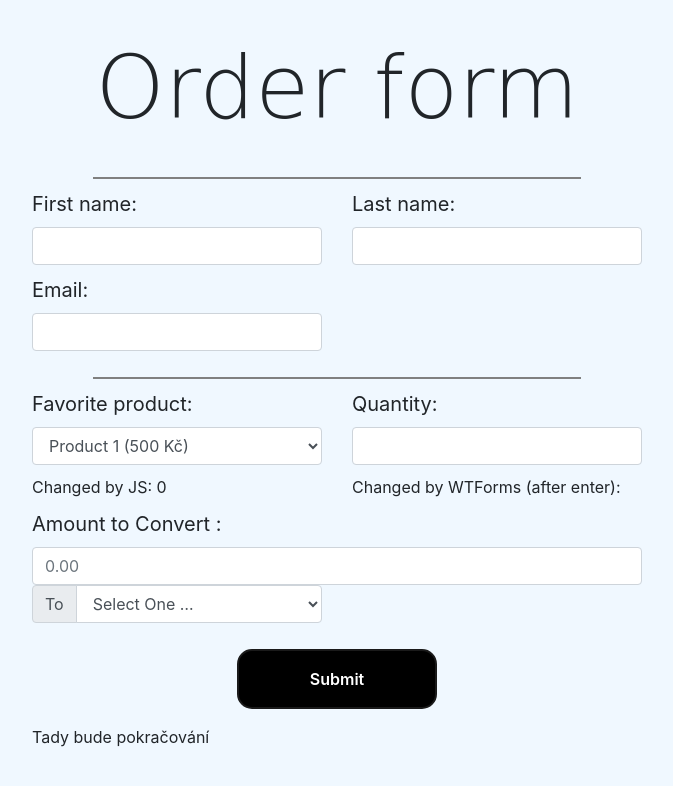
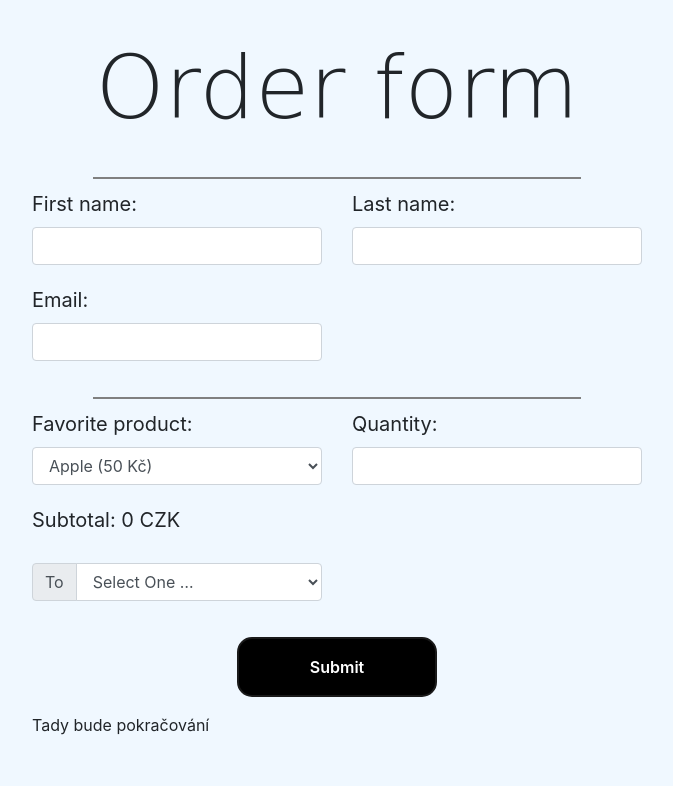
Before and after one commit to Disi77/flask_app_study, a Flask app: page / in a window 1280 px wide. Shown: the top 786 px of the page, without its empty margins (303-976 px from the left). Run offline with Flask 2, Linux system fonts and the light colour scheme; some libraries are stand-ins or nearby versions.

Commit message:
počítání průběžného součtu

```diff
--- a/app.py
+++ b/app.py
@@ -2,17 +2,29 @@ from flask import Flask, render_template
 from flask_wtf import FlaskForm
 from wtforms import StringField, SubmitField, SelectField, IntegerField
 from wtforms.validators import DataRequired, Length, Email, NumberRange
+import json
 
 
 app = Flask(__name__)
 app.secret_key = "lasjkflksdfjalskfj"
+
+PRODUCTS = [
+    {"id": "p1", "name": "Apple", "price": 50},
+    {"id": "p2", "name": "Pear", "price": 40},
+    {"id": "p3", "name": "Orange", "price": 30},
+    {"id": "p4", "name": "Tangerine", "price": 20},
+    {"id": "p5", "name": "Plum", "price": 10}
+]
 
 
 class OrderForm(FlaskForm):
     first_name = StringField("First name:", validators=[DataRequired(), Length(min=2, max=55)])
     last_name = StringField("Last name:", validators=[DataRequired(), Length(min=2, max=55)])
     email = StringField("Email:", validators=[DataRequired(), Email()])
-    product = SelectField("Favorite product:", choices=[('p1', 'Product 1 (500 Kč)'), ('p2', 'Product 2 (1.000 Kč)'), ('p3', 'Product 3 (1.500 Kč)')])
+
+    products_choices = [(item["id"], f'{item["name"]} ({item["price"]} Kč)') for item in PRODUCTS]
+
+    product = SelectField("Favorite product:", choices=products_choices)
     quantity = IntegerField("Quantity:", validators=[DataRequired(), NumberRange(min=1, max=20)])
     submit = SubmitField("Submit")
 
@@ -28,4 +40,4 @@ def home():
         # email = form.email.data
         # print(first_name, last_name, email)
 
-    return render_template("index.html", form=form)
+    return render_template("index.html", form=form, products=json.dumps(PRODUCTS))
--- a/static/css/style.css
+++ b/static/css/style.css
@@ -78,7 +78,7 @@ label {
 }
 
 .row {
-	padding-bottom: 10px;
+	padding-bottom: 20px;
 }
 
 .button-27 {
--- a/static/js/script.js
+++ b/static/js/script.js
@@ -1,14 +1,30 @@
-function setValue(from, to) {
-    var fromElement = document.getElementById(from);
-    var toElement = document.getElementById(to);
-    toElement.innerHTML = fromElement.value * 100;
+function calculatePrice() {
+    var quantity = document.getElementById("quantity");
+    var selectedProduct = document.getElementById("product");
+    var subtotal = document.getElementById("subtotal");
+    var calculation = document.getElementById("calculation");
+
+    var products = document.getElementById("products");
+    var productsList = JSON.parse(products.textContent)
+
+    for(var i = 0, size = productsList.length; i < size; i++) {
+        var item = productsList[i];
+        var q = quantity.value;
+        if (item["id"] == selectedProduct.value && q) {
+            var price = item["price"];
+            subtotal.innerHTML = price * q;
+            calculation.innerHTML = `(${price} CZK * ${q} pcs)`;
+            break;
+        }
+    }
 };
 
 var quantity = document.getElementById("quantity");
 quantity.onchange = function () {
-    setValue("quantity", "result");
+    calculatePrice();
 };
 
-window.onload = function () {
-    setValue("quantity", "result");
+var selectedProduct = document.getElementById("product");
+selectedProduct.onchange = function () {
+    calculatePrice();
 };
--- a/templates/form.html
+++ b/templates/form.html
@@ -62,26 +62,15 @@
 
         <div class="row">
             <div class="col-sm-6">
-                Changed by JS: <span id="result"></span>
-
-            </div>
-            <div class="col-sm-6">
-                Changed by WTForms (after enter):
-                {% if form.quantity.data %}
-                {{ form.quantity.data * 100 }}
-                {% endif %}
+                <label for="oamount">
+                    Subtotal: <span id="subtotal">0</span> CZK
+                </label>
+                <span id="products" hidden>{{ products }}</span>
+                <span id="calculation"></span>
             </div>
         </div>
 
-        <div>
-            <label for="oamount">
-                Amount to Convert :
-            </label>
-            <input type="text" class="form-control" placeholder="0.00" id="oamount">
-        </div>
-
         <div class="row">
-
             <div class="col-sm-6">
                 <div class="input-group mb-3">
                     <div class="input-group-prepend">
```
